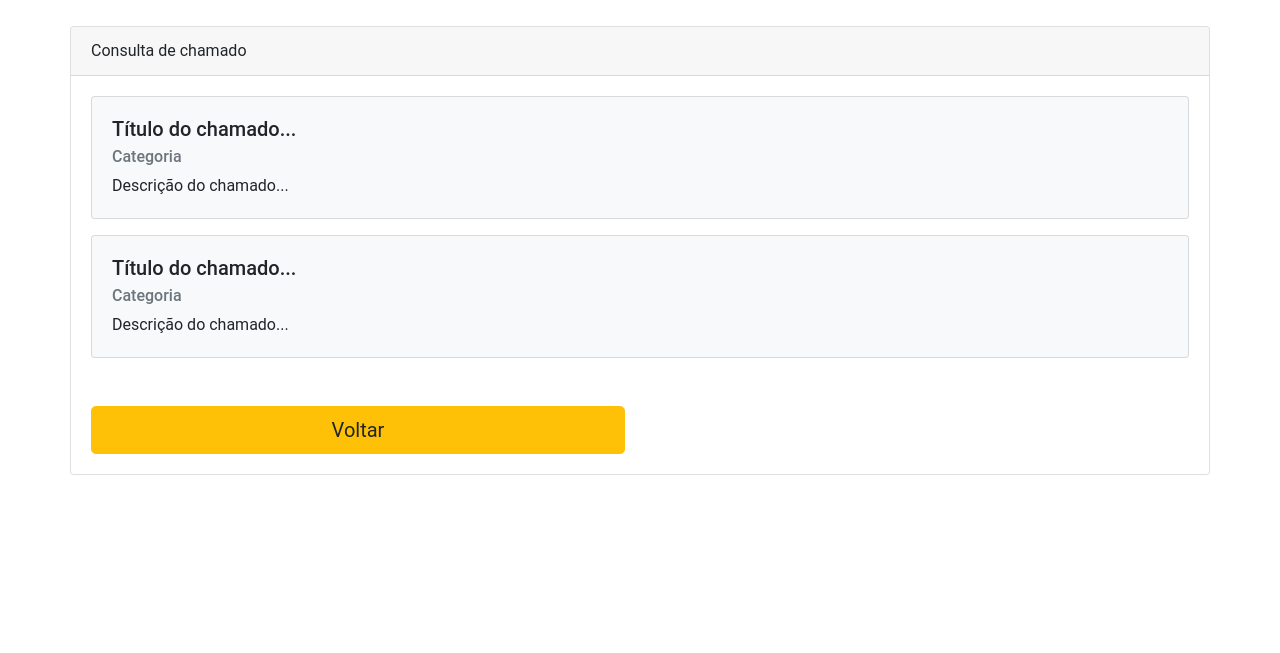
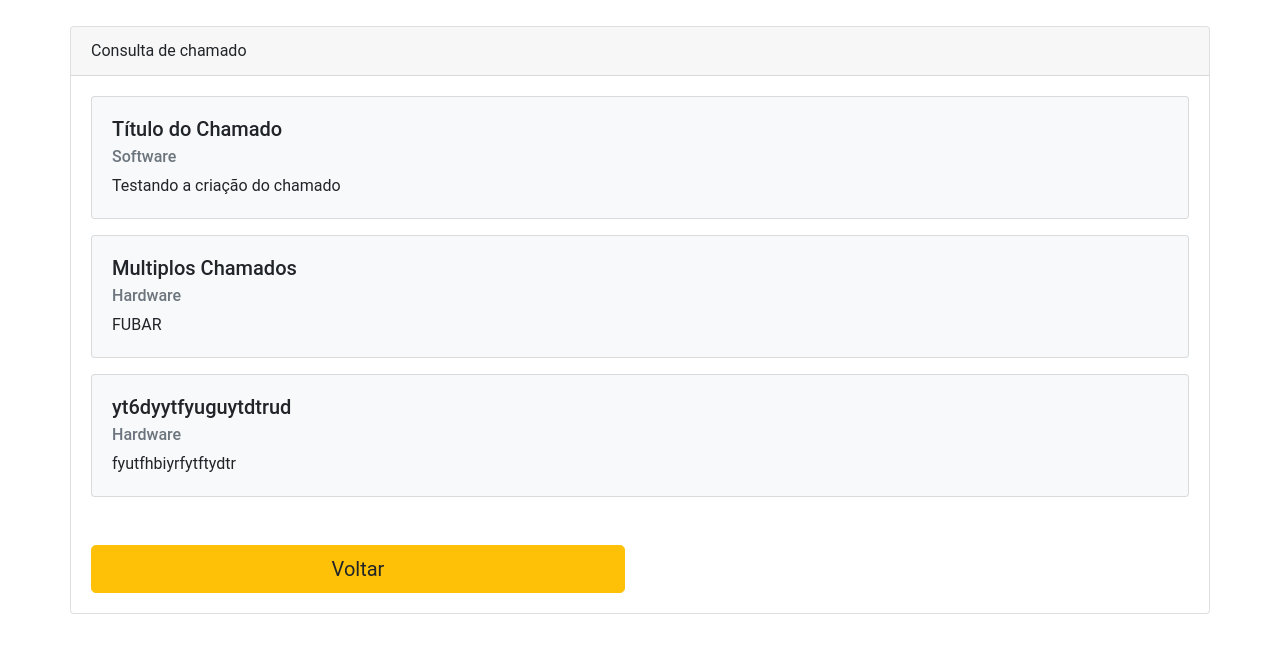
Before and after one commit to RodrigoBorgognoni/helpDesk, a PHP site: page /views/consultar_chamado.php in a window 1280 px wide. Shown: the part 62-715 px from the top of the page. Run offline with PHP 8.4, Linux system fonts and the light colour scheme; the visitor is signed in with stand-in values (Sample User, id 1).

Commit message:
consultar chamado

```diff
--- /dev/null
+++ b/arquivos/chamados/chamado_2025-03-08_18-56-00.txt
@@ -0,0 +1 @@
+Multiplos Chamados | Hardware | FUBAR
--- /dev/null
+++ b/arquivos/chamados/chamado_2025-03-08_19-42-52.txt
@@ -0,0 +1 @@
+yt6dyytfyuguytdtrud | Hardware | fyutfhbiyrfytftydtr
--- a/views/consultar_chamado.php
+++ b/views/consultar_chamado.php
@@ -5,6 +5,7 @@ include_once($_SERVER['DOCUMENT_ROOT'] . '/components/navbar.php');
 ?>
 <!DOCTYPE html>
 <html lang="pt-BR">
+
 <body>
     <div class="container">
         <div class="row">
@@ -16,24 +17,46 @@ include_once($_SERVER['DOCUMENT_ROOT'] . '/components/navbar.php');
                     </div>
 
                     <div class="card-body">
+                        <?php
+                        // Diretório onde os arquivos de chamados estão armazenados
+                        $dir = __DIR__ . '/../arquivos/chamados/';
 
-              <div class="card mb-3 bg-light">
-                <div class="card-body">
-                  <h5 class="card-title">Título do chamado...</h5>
-                  <h6 class="card-subtitle mb-2 text-muted">Categoria</h6>
-                  <p class="card-text">Descrição do chamado...</p>
+                        // Obtém todos os arquivos de chamados no diretório
+                        //glob — Encontra arquivos que correspondam a um padrão, no caso, todos os arquivos que começam com chamado_
+                        $arquivo = glob($dir . 'chamado_*.txt');
 
+                        //se os chamados estivessem em um único arquivo, poderia ser utilizado feof para ler o arquivo até o final
+                        // while (!feof($arquivo)) {
+                        // fgets($arquivo); // fgets() lê caracteres da posição atual do fluxo até e incluindo o primeiro caractere de nova linha
+                        //}
+
+                        // Função de comparação para ordenar os arquivos por data de criação em ordem decrescente
+                        usort($arquivo, function ($dataAntiga, $dataNova) {
+                            // filemtime() retorna o timestamp da última modificação de um arquivo
+                            return filemtime($dataAntiga) - filemtime($dataNova);
+                        });
+
+                        foreach ($arquivo as $arquivo) {
+
+                            $conteudo = file_get_contents($arquivo); //file_get_contents — Lê todo o conteúdo de um arquivo em string
+                            $chamado = explode(' | ', $conteudo);
+                            // 3 porque nosso formulário passa apenas 3 posições, se tiver mais, é porque tem algo errado
+                            if (count($chamado) == 3) {
+                                $titulo = $chamado[0];
+                                $categoria = $chamado[1];
+                                $descricao = $chamado[2];
+                            }
+                        ?>
+                            <div class='card mb-3 bg-light'>
+                                <div class='card-body'>
+                                    <h5 class='card-title'><?php echo htmlspecialchars($titulo) ?></h5>
+                                    <h6 class='card-subtitle mb-2 text-muted'><?php echo htmlspecialchars($categoria) ?></h6>
+                                    <p class='card-text'><?php echo htmlspecialchars($descricao) ?></p>
                                 </div>
                             </div>
-
-              <div class="card mb-3 bg-light">
-                <div class="card-body">
-                  <h5 class="card-title">Título do chamado...</h5>
-                  <h6 class="card-subtitle mb-2 text-muted">Categoria</h6>
-                  <p class="card-text">Descrição do chamado...</p>
-
-                </div>
-              </div>
+                        <?php
+                        }
+                        ?>
 
                         <div class="row mt-5">
                             <div class="col-6">
@@ -46,4 +69,5 @@ include_once($_SERVER['DOCUMENT_ROOT'] . '/components/navbar.php');
         </div>
     </div>
 </body>
+
 </html>
```
Lines whose indentation alone changed are shown as unchanged.
